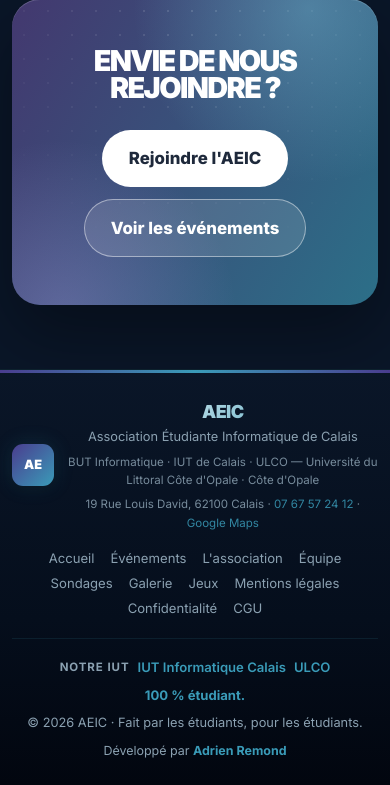
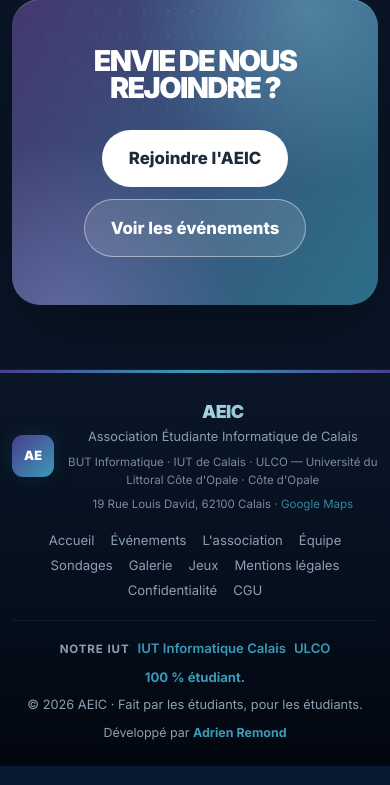
Before and after one commit to LeRatSupreme/site-asso, a PHP site: page / in a window 390 px wide. Shown: the part 3204-3989 px from the top of the page. Run offline with PHP 8.4, Linux system fonts and the light colour scheme; data that the repository does not hold is empty.

Commit message:
Footer/SEO : retrait du numero de telephone du site

```diff
--- a/app/controllers/HomeController.php
+++ b/app/controllers/HomeController.php
@@ -43,7 +43,6 @@ final class HomeController extends Controller
                         'addressRegion'   => 'Hauts-de-France',
                         'addressCountry'  => 'FR',
                     ],
-                    'telephone'   => '+33 7 67 57 24 12',
                     'alternateName' => [
                         'Association des Étudiants Informatique de Calais',
                         'Association Étudiante Informatique de Calais',
--- a/views/layouts/public.php
+++ b/views/layouts/public.php
@@ -244,7 +244,6 @@ $mapsUrl = 'https://www.google.com/maps/search/?api=1&query='
                         <p class="footer-loc">BUT Informatique · IUT de Calais · ULCO — Université du Littoral Côte d'Opale · Côte d'Opale</p>
                         <p class="footer-loc">
                             19 Rue Louis David, 62100 Calais ·
-                            <a href="tel:+33767572412">07 67 57 24 12</a> ·
                             <a href="<?= e($mapsUrl) ?>" target="_blank" rel="noopener">Google Maps</a>
                         </p>
                     </div>
```
